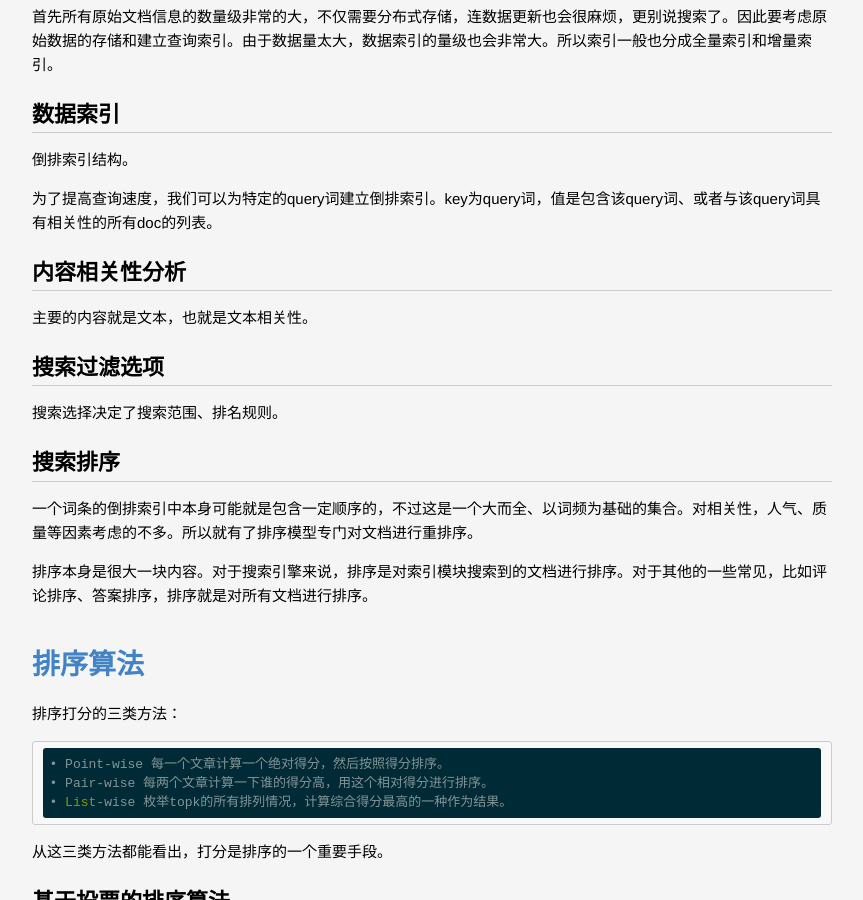
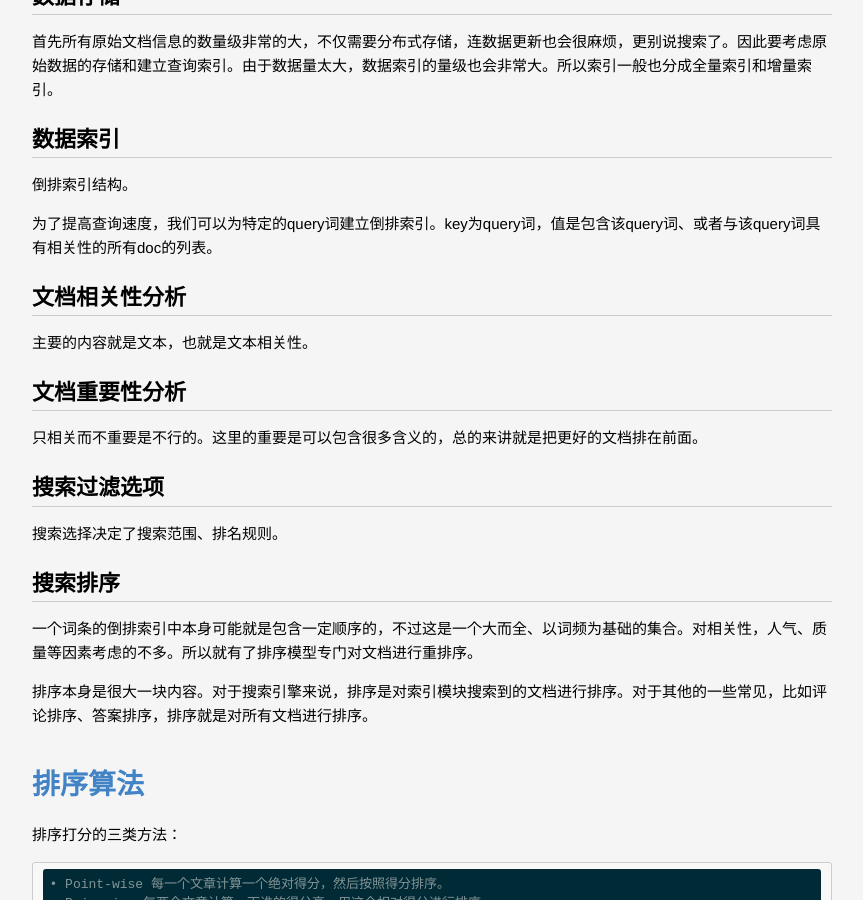
Before and after one commit to lucky521/blog, a Jekyll site: the page built from _posts/2018-02-23-search-tech.markdown, in a window 1280 px wide and 900 px high, scrolled down 2149 px. Shown: the whole window, without its empty margins (208-1071 px from the left). Built offline with Jekyll 4.4.1, drawn with Linux system fonts in a browser that asks for light colours; some of the changed text lies outside the part shown.

Commit message:
update blog

```diff
--- a/_posts/2018-02-23-search-tech.markdown
+++ b/_posts/2018-02-23-search-tech.markdown
@@ -81,9 +81,13 @@
 
 为了提高查询速度，我们可以为特定的query词建立倒排索引。key为query词，值是包含该query词、或者与该query词具有相关性的所有doc的列表。
 
-## 内容相关性分析
+## 文档相关性分析
 
 主要的内容就是文本，也就是文本相关性。
+
+## 文档重要性分析
+
+只相关而不重要是不行的。这里的重要是可以包含很多含义的，总的来讲就是把更好的文档排在前面。
 
 
 ## 搜索过滤选项
--- a/_posts/2018-04-05-user-profile.markdown
+++ b/_posts/2018-04-05-user-profile.markdown
@@ -32,7 +32,9 @@
 挖掘长尾（The Long Tail）中对个人有价值的东西。
 
 
+# 个性化服务
 
+基于用户画像，互联网服务可以针对每一个账户或者设备来提供定制化的服务。这样的定制是通过数据挖掘训练、使用机器学习模型生成的方案，相比于人工定制来讲，会更加简单、快速、准确。
 
 
 # References
```
